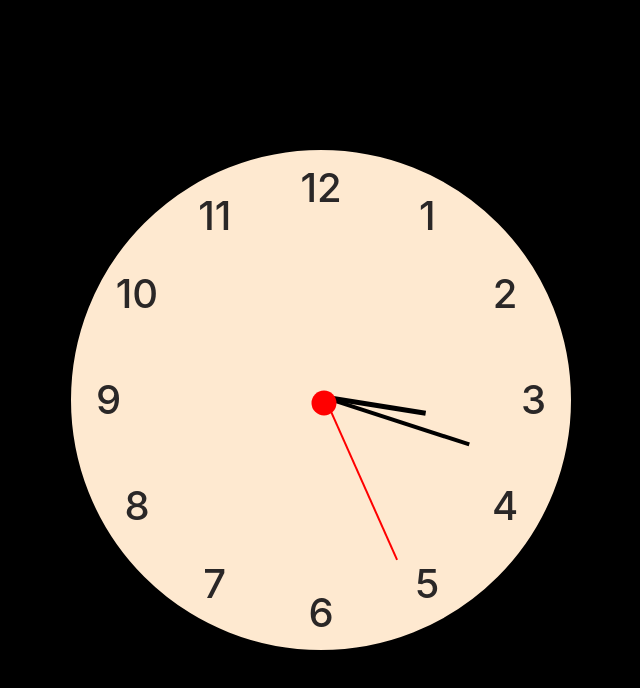
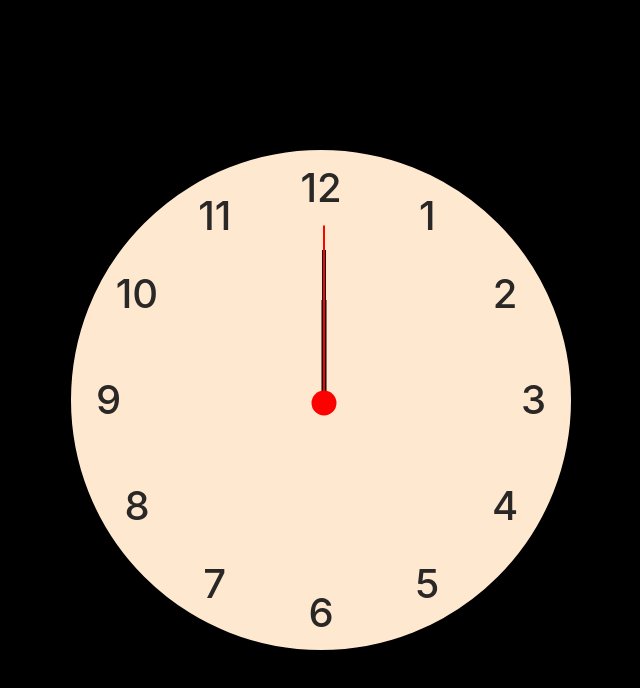
Before and after one commit to ha3158987/analog-clock, a React (Vite) app: page / in a window 1280 px wide. Shown: the top 688 px of the page, without its empty margins (319-959 px from the left). Built offline with nearby package versions, Linux system fonts and the light colour scheme.

Commit message:
refactor: separate timer update logic to useClockStore

```diff
--- a/src/components/clock/Clock.tsx
+++ b/src/components/clock/Clock.tsx
@@ -6,30 +6,16 @@ import Tooltip from '@components/tooltip/Tooltip';
 
 function Clock() {
   const clockNumbers = Array.from({ length: 12 }, (_, index) => index + 1);
-  const {
-    hour, minute, second, updateCurrentTime,
-  } = useClockStore();
-
+  const { hour, minute, second, updateTimer } = useClockStore();
   const [isVisible, setIsVisible] = useState(false);
 
   const handleMouseEnter = () => setIsVisible(true);
 
   const handleMouseLeave = () => setIsVisible(false);
 
-  const getCurrentTimer = () => setInterval(() => {
-    const now = new Date();
-
-    updateCurrentTime({
-      hour: now.getHours(),
-      minute: now.getMinutes(),
-      second: now.getSeconds(),
-    });
-  }, 1000);
-
-
   useEffect(() => {
-    const timerId = getCurrentTimer();
-    return () => clearInterval(timerId);
+    const timerInterval = updateTimer;
+    return () => clearInterval(timerInterval);
   }, []);
 
   return (
--- a/src/store/useClockStore.ts
+++ b/src/store/useClockStore.ts
@@ -1,23 +1,24 @@
 import { create } from 'zustand';
-
-interface UpdateCurrentTimeParams {
-  hour: number;
-  minute: number;
-  second: number;
-}
 
 export interface UseClockStoreType {
   hour: number;
   minute: number;
   second: number;
-  updateCurrentTime: (param: UpdateCurrentTimeParams) => void;
+  updateTimer: NodeJS.Timeout;
 }
 
 const useClockStore = create<UseClockStoreType>((set) => ({
   hour: 0,
   minute: 0,
   second: 0,
-  updateCurrentTime: ({ hour, minute, second }: UpdateCurrentTimeParams) => set({ hour, minute, second }),
+  updateTimer: setInterval(() => {
+    const now = new Date();
+    set({
+      hour: now.getHours(),
+      minute: now.getMinutes(),
+      second: now.getSeconds(),
+    });
+  }, 1000)
 }));
 
 
```
